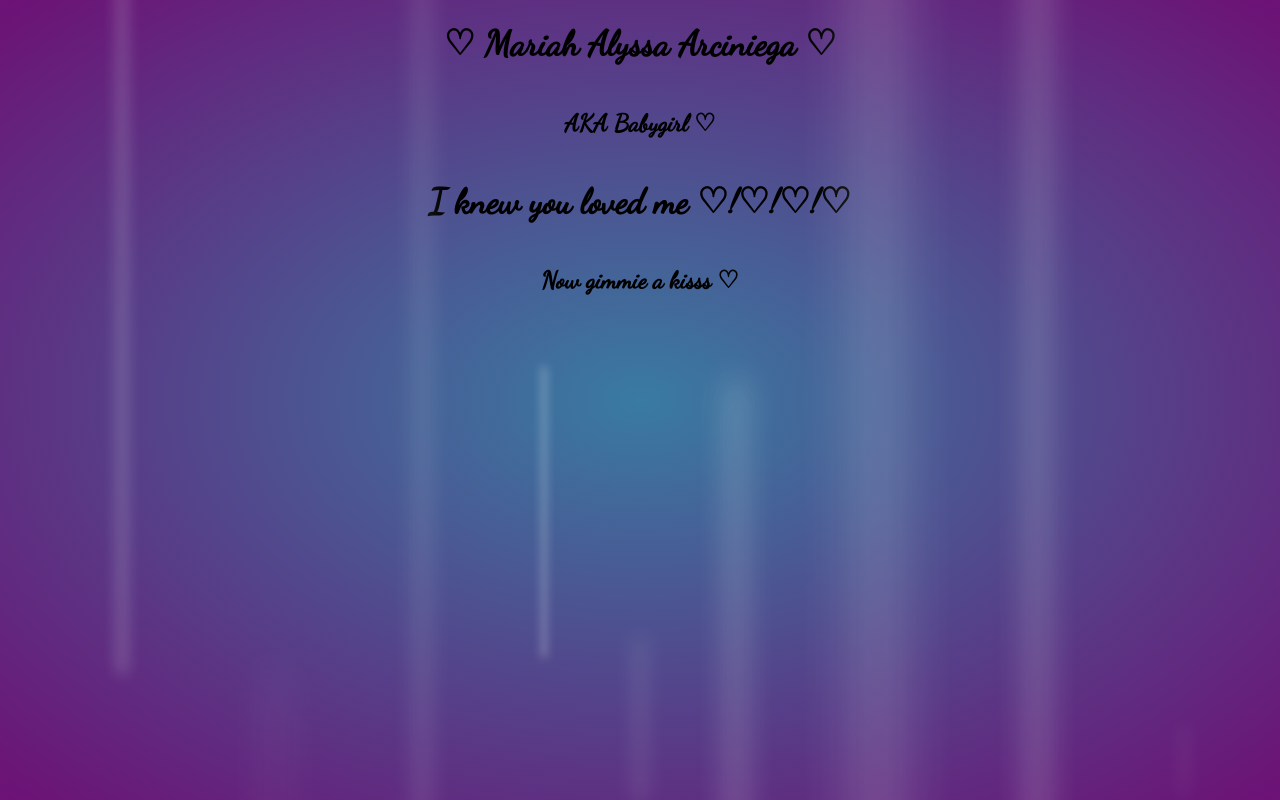
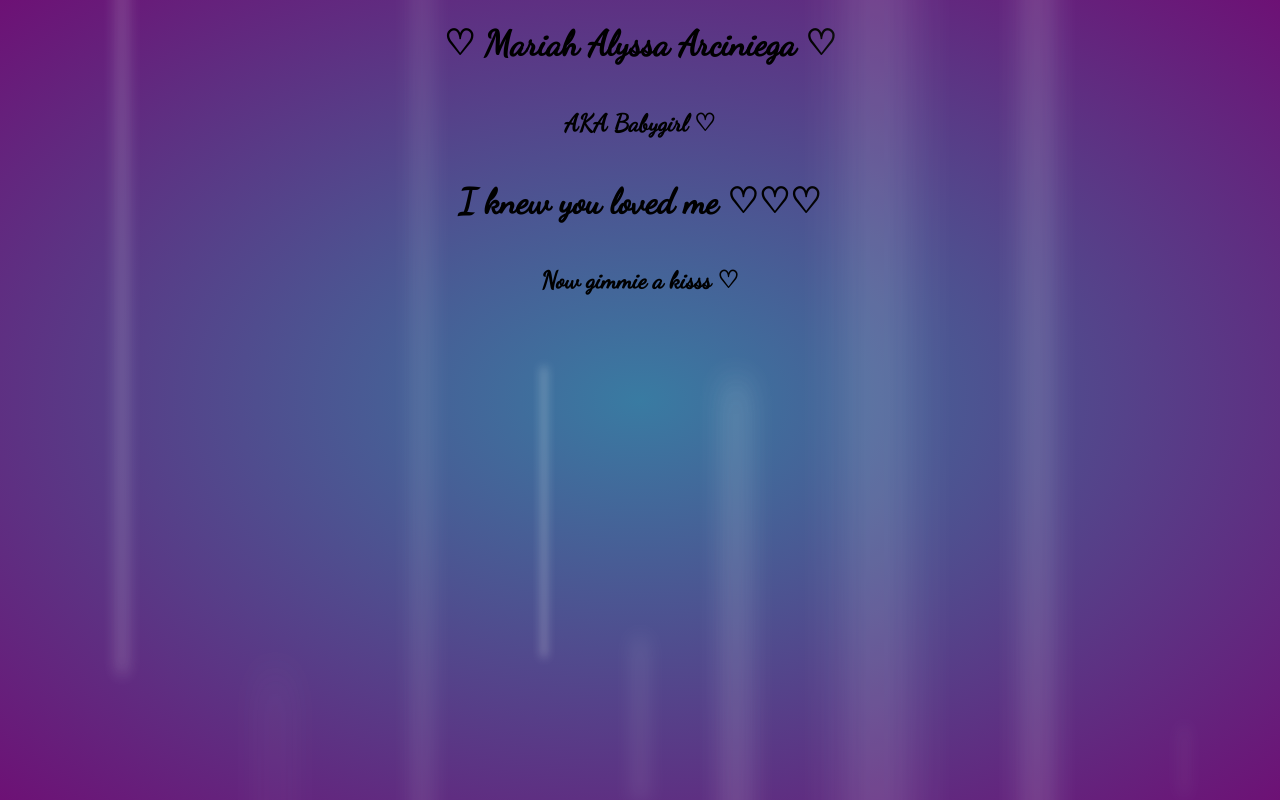
Before and after one commit to xickyy/Mariah, a React (Create React App) app: page / in a window 1280 px wide. Both pictures are taken after a click on the button "YES Obviously ♡". Built offline with nearby package versions, Linux system fonts and the light colour scheme.

Commit message:
more spacing

```diff
--- a/src/components/Counter/index.js
+++ b/src/components/Counter/index.js
@@ -57,7 +57,7 @@ const Counter = () => {
       <div className="after-answer">
         <h1 className='title'>♡ Mariah Alyssa Arciniega ♡</h1>
         <h2>AKA Babygirl ♡</h2>
-        <h1>I knew you loved me ♡!♡!♡!♡</h1>
+        <h1>I knew you loved me ♡♡♡</h1>
         <h2>Now gimmie a kisss ♡</h2>
       </div>
     )
@@ -68,7 +68,7 @@ const Counter = () => {
         <h2>AKA Babygirl ♡</h2>
         <p>Its already somehow been two weeks since we started talking, lets make it official?</p>
         <bl></bl>
-        <p>Will you be my girlfriend as of ♡ {date} ♡ </p>
+        <p>Will you be my girlfriend as of ♡{date}♡ </p>
         <bl></bl>
         {yes()} {no()}
       </div>
```
